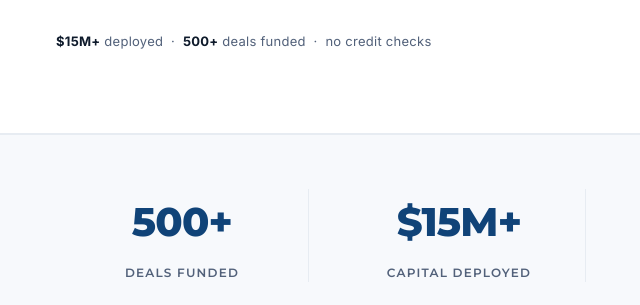
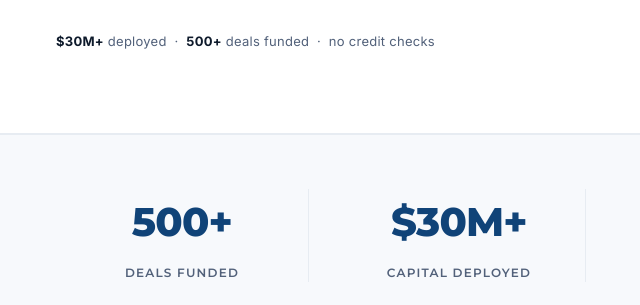
Before and after one commit to pmartbrown/rqf-site-v3-modern, a plain HTML site: page index.html in a window 1280 px wide. Shown: the part 720-1025 px from the top of the page, 42-682 px from the left. Drawn offline with Linux system fonts and the light colour scheme.

Commit message:
Update capital deployed figure to $30M+ (#2)
Paul reports Real Quick Funds has funded over $30M. Change the hero
trust line and the Capital Deployed stat from $15M+ to $30M+.

Co-authored-by: Cursor Agent <cursoragent@cursor.com>

```diff
--- a/index.html
+++ b/index.html
@@ -188,7 +188,7 @@
         <button class="btn btn-primary" onclick="openForm('General')">Submit a Funding Request</button>
         <a href="#products" class="btn btn-outline">Explore Funding</a>
       </div>
-      <div class="trust-line"><b>$15M+</b> deployed &nbsp;·&nbsp; <b>500+</b> deals funded &nbsp;·&nbsp; no credit checks</div>
+      <div class="trust-line"><b>$30M+</b> deployed &nbsp;·&nbsp; <b>500+</b> deals funded &nbsp;·&nbsp; no credit checks</div>
     </div>
     <div class="hero-panel">
       <div class="ph">Funding Products</div>
@@ -204,7 +204,7 @@
 <div class="stats alt">
   <div class="wrap">
     <div class="stat"><div class="num">500+</div><div class="lab">Deals Funded</div></div>
-    <div class="stat"><div class="num">$15M+</div><div class="lab">Capital Deployed</div></div>
+    <div class="stat"><div class="num">$30M+</div><div class="lab">Capital Deployed</div></div>
     <div class="stat"><div class="num">85</div><div class="lab">Active Clients</div></div>
     <div class="stat"><div class="num">1 HR</div><div class="lab">Transactional Response</div></div>
   </div>
```
